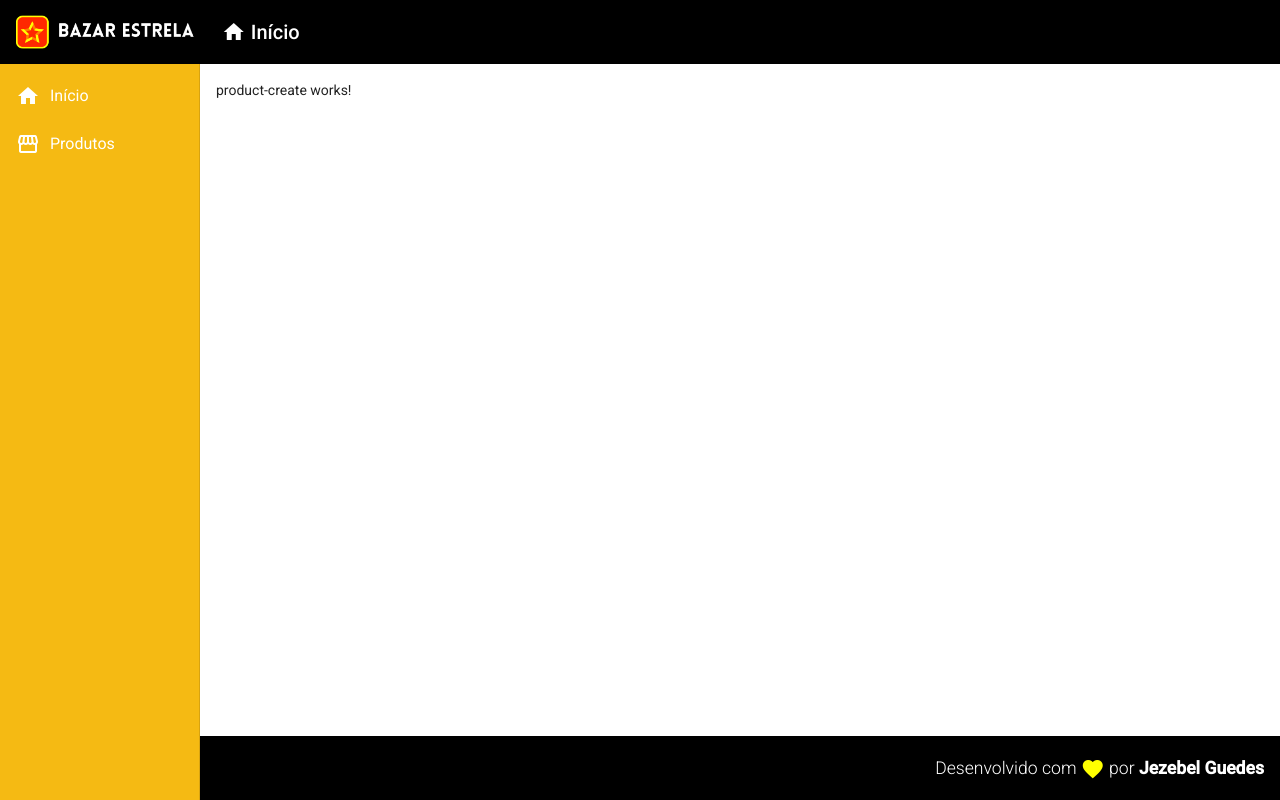
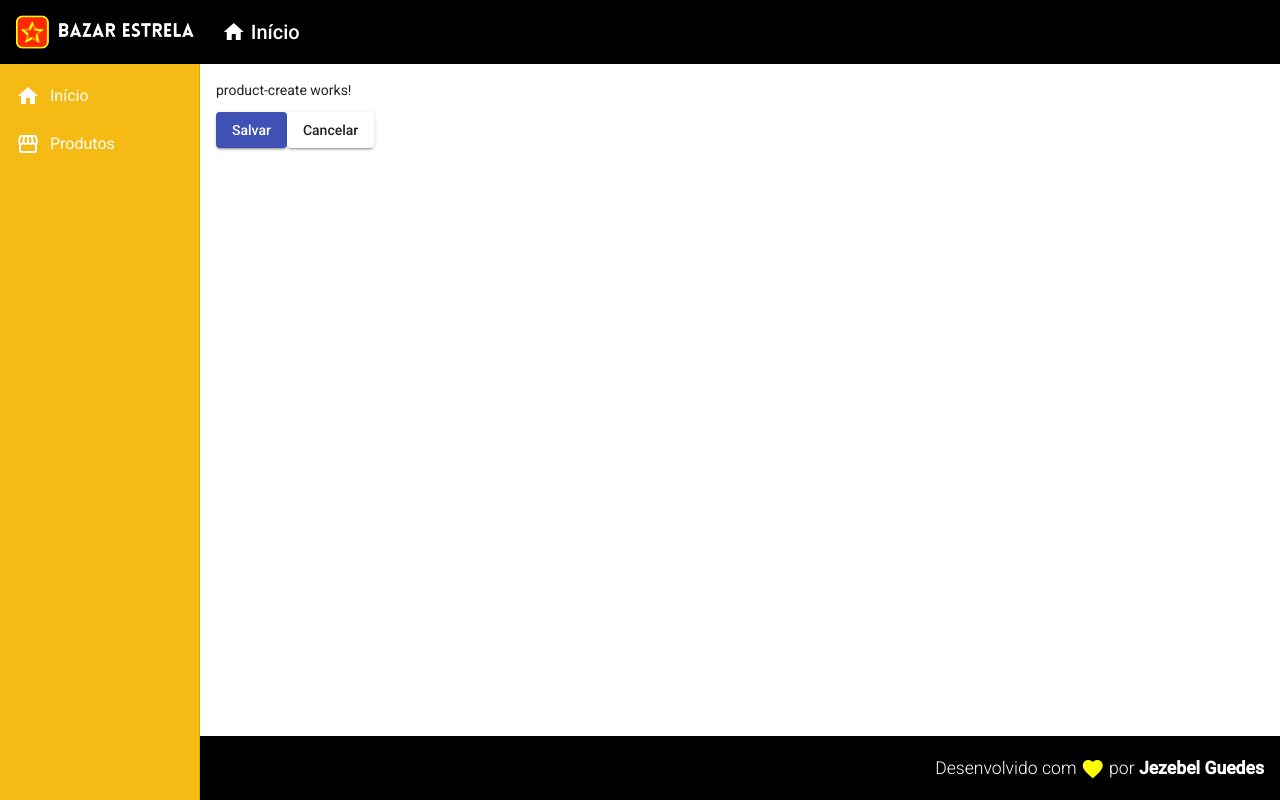
Before and after one commit to Jezebel1990/angular-crud, an Angular app in the folder frontend/: page /products/create in a window 1280 px wide. Built offline with nearby package versions, Linux system fonts and the light colour scheme.

Commit message:
feat: Add service

```diff
--- a/frontend/src/app/app.module.ts
+++ b/frontend/src/app/app.module.ts
@@ -16,6 +16,7 @@
 import { YellowDirective } from './directives/yellow.directive';
 import { ProductCreateComponent } from './components/product/product-create/product-create.component';
 import { MatButtonModule } from '@angular/material/button';
+import { MatSnackBarModule } from '@angular/material/snack-bar';
 
 @NgModule({
   declarations: [
@@ -36,7 +37,8 @@
     MatSidenavModule,
     MatListModule,
     MatCardModule,
-    MatButtonModule
+    MatButtonModule,
+    MatSnackBarModule
   ],
   providers: [],
   bootstrap: [AppComponent]
--- a/frontend/src/app/components/product/product-create/product-create.component.html
+++ b/frontend/src/app/components/product/product-create/product-create.component.html
@@ -1 +1,9 @@
 <p>product-create works!</p>
+
+<button mat-raised-button (click)="createProduct()" color="primary">
+    Salvar
+</button>
+
+<button mat-raised-button (click)="cancel()">
+   Cancelar
+</button>
--- a/frontend/src/app/components/product/product-create/product-create.component.ts
+++ b/frontend/src/app/components/product/product-create/product-create.component.ts
@@ -1,4 +1,6 @@
 import { Component, OnInit } from '@angular/core';
+import { ProductService } from './../product.service';
+import { Router } from '@angular/router';
 
 @Component({
   selector: 'app-product-create',
@@ -7,9 +9,18 @@
 })
 export class ProductCreateComponent implements OnInit {
 
-  constructor() { }
+  constructor(private productService: ProductService,
+    private router: Router) { }
 
   ngOnInit(): void {
+
+}
+
+createProduct(): void {
+  this.productService.showMessage('Produto criado!')
   }
 
+cancel(): void {
+  this.router.navigate(['/products'])
 }
+}
--- /dev/null
+++ b/frontend/src/app/components/product/product.service.ts
@@ -0,0 +1,18 @@
+import { Injectable } from '@angular/core';
+import { MatSnackBar } from '@angular/material/snack-bar';
+
+@Injectable({
+  providedIn: 'root'
+})
+export class ProductService {
+
+  constructor(private snackBar: MatSnackBar) { }
+
+  showMessage(msg: string): void {
+    this.snackBar.open(msg, 'X', {
+      duration: 3000,
+      horizontalPosition: "right",
+      verticalPosition: "top"
+    })
+  }
+}
```
